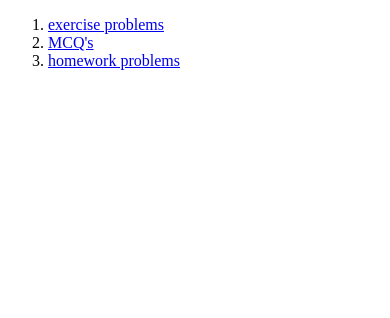
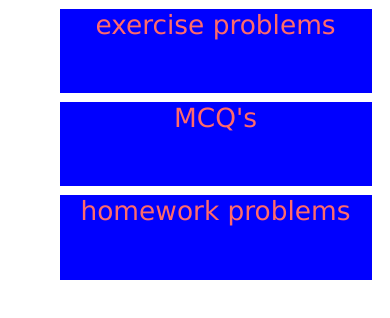
Before and after one commit to rajnishad24082003/maths-module6, a plain HTML site: page l1.html in a window 390 px wide. Drawn offline with Linux system fonts and the light colour scheme.

Commit message:
Add files via upload

```diff
--- a/l1.html
+++ b/l1.html
@@ -5,12 +5,27 @@
     <meta http-equiv="X-UA-Compatible" content="IE=edge">
     <meta name="viewport" content="width=device-width, initial-scale=1.0">
     <title>Document</title>
+    <link rel="stylesheet" href="mathsm1.css">
+    <style>
+        .ex
+        {
+            color: rgb(255, 106, 106);
+        }
+        .mcq
+        {
+            color: rgb(255, 106, 106);
+        }
+        .hw
+        {
+            color: rgb(255, 106, 106);
+        }
+    </style>
 </head>
 <body>
     <ol>
-        <li><a href="notavilablepage.html" target="blank">exercise problems</a></li>
-        <li><a href="notavilablepage.html" target="blank">MCQ's</a></li>
-        <li><a href="notavilablepage.html" target="blank">homework problems</a></li>
+        <li><a href="notavilablepage.html" target="blank" class="ex">exercise problems</a></li>
+        <li><a href="notavilablepage.html" target="blank" class="mcq">MCQ's</a></li>
+        <li><a href="notavilablepage.html" target="blank" class="hw">homework problems</a></li>
     </ol>
 </body>
 </html>
--- /dev/null
+++ b/mathsm1.css
@@ -0,0 +1,43 @@
+*
+{
+    font-family: Verdana, Geneva, Tahoma, sans-serif;
+    margin: 0;
+}
+@media(max-width:998px)
+{
+    html
+    {
+        font-size: 75%;
+    }
+}
+@media(max-width:768px)
+{
+    html
+    {
+        font-size: 55%;
+
+    }
+}
+body ol li
+{
+    list-style: none;
+}
+body ol li a
+{
+    text-decoration: none;
+    background-color: blue;
+    margin: 1rem auto;
+    display: grid;
+    grid-template-rows: 1fr 1fr 1fr 1fr 1fr 1fr;
+    grid-row-gap: 2rem;
+    width: 80vw;
+    height: 10vh;
+    text-align: center;
+    padding-top:auto;
+    font-size: 3rem;
+
+}
+body ol
+{
+    width: 90%;
+}
```
Also changed, not shown: index.html (+38 -7 lines), l2.html (+18 -3 lines), l3.html (+18 -3 lines), l4.html (+18 -3 lines), l5.html (+18 -3 lines), l6.html (+18 -3 lines), l7.html (+18 -3 lines).
